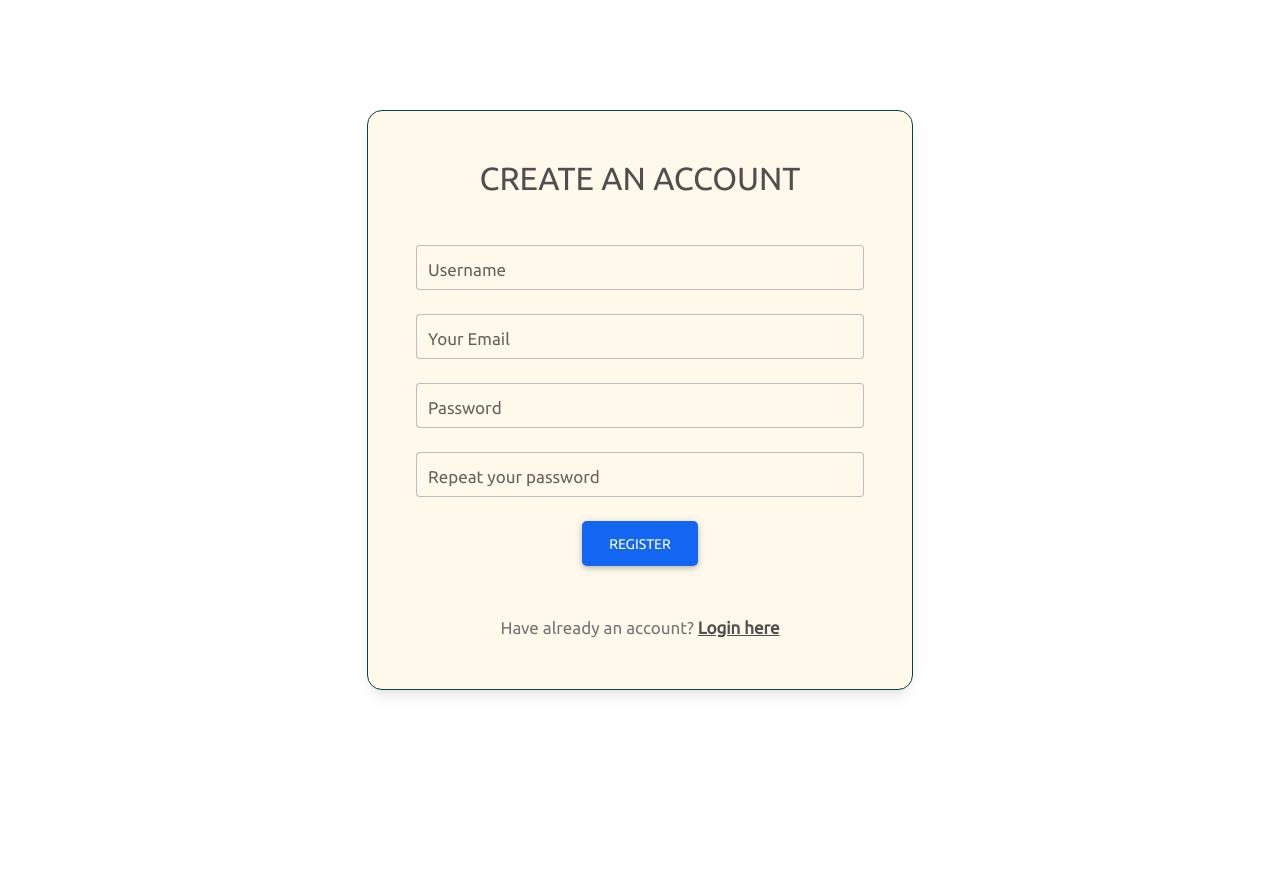
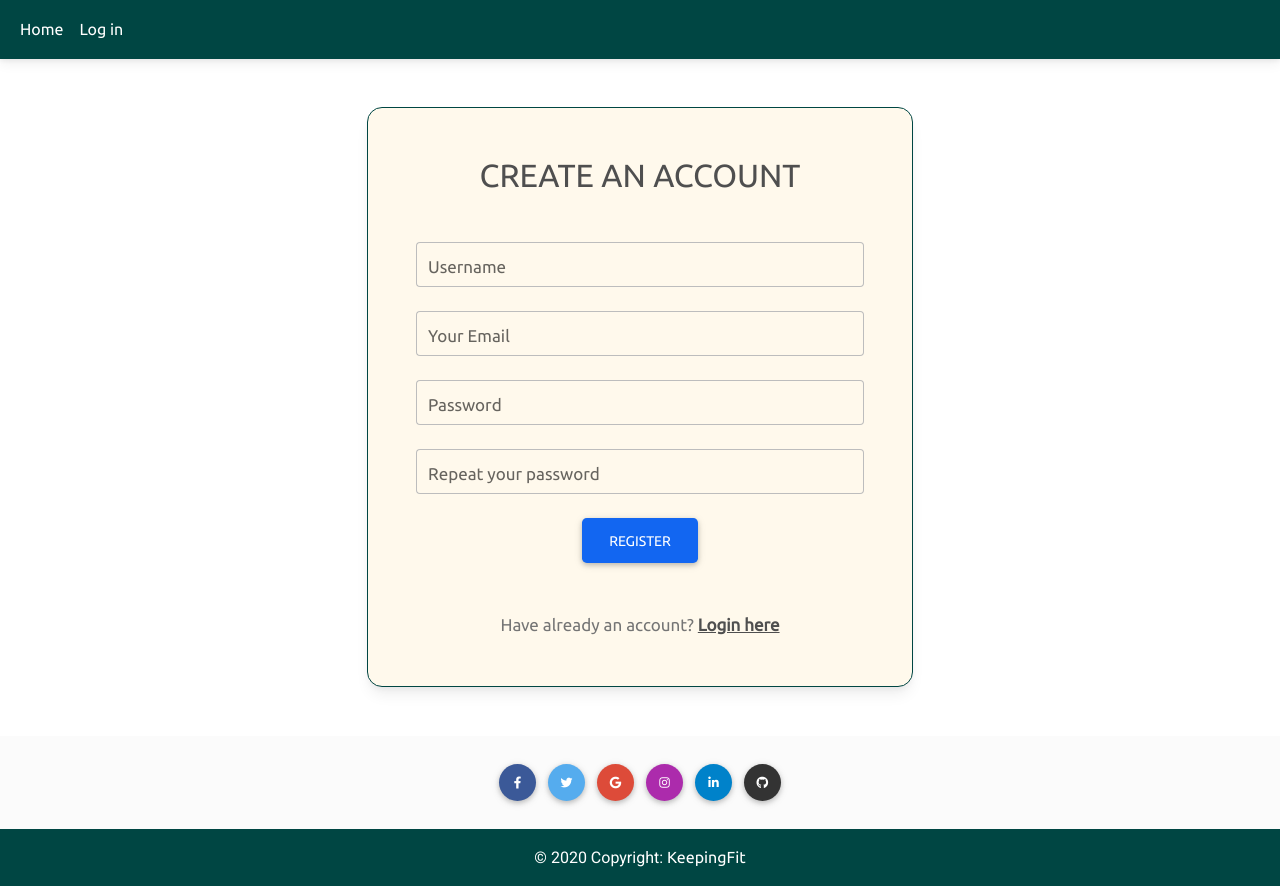
Before and after one commit to paullally/MS3, a Flask app: page /new-user in a window 1280 px wide. Before the commit the page ends 695 px from the top, so only its background shows below. Run offline with Flask 2, Linux system fonts and the light colour scheme; some libraries are stand-ins or nearby versions.

Commit message:
add navbar and footer to login and register page

```diff
--- a/templates/register.html
+++ b/templates/register.html
@@ -1,7 +1,24 @@
 {% extends "base.html" %}
 {% block content%}
-<section class="vh-100 " >
-    <div class=" d-flex align-items-center h-100 gradient-custom-3">
+<div class="main-container">
+  <nav class="navbar navbar-expand-lg navbar-light bg-light">
+    <div class="container-fluid">
+      <button class="navbar-toggler" type="button" data-mdb-toggle="collapse" data-mdb-target="#navbarSupportedContent" aria-controls="navbarSupportedContent" aria-expanded="false" aria-label="Toggle navigation">
+        <i class="fas fa-bars"></i>
+      </button>
+      <div class="collapse navbar-collapse" id="navbarSupportedContent">
+        <ul class="navbar-nav me-auto mb-2 mb-lg-0">
+          <li class="nav-item">
+            <a class="nav-link" href="{{ url_for('home') }}">Home</a>
+          </li>
+          <li class="nav-item">
+            <a class="nav-link" href="{{ url_for('loginpage') }}">Log in</a>
+          </li>
+        </ul>
+      </div>
+    </div>
+  </nav>
+    <div class=" d-flex align-items-center h-100 gradient-custom-3 my-5">
       <div class="container h-100">
         <div class="row d-flex justify-content-center align-items-center h-100">
           <div class="col-12 col-md-9 col-lg-7 col-xl-6">
@@ -55,6 +72,26 @@
         </div>
       </div>
     </div>
-  </section>
-
+    <div class="row">
+      <div class="col-lg-12">
+        <br><br>
+        <footer class="bg-light text-center text-white">
+          <div class="container p-4 pb-0">
+            <section class="mb-4">
+              <a class="btn btn-primary btn-floating m-1" style="background-color: #3b5998;" href="https://www.facebook.com/" role="button" target="_blank"><i class="fab fa-facebook-f"></i></a>
+              <a class="btn btn-primary btn-floating m-1" style="background-color: #55acee;" href="https://twitter.com/" role="button" target="_blank"><i class="fab fa-twitter"></i></a>
+              <a class="btn btn-primary btn-floating m-1" style="background-color: #dd4b39;" href="https://google.com/" role="button" target="_blank"><i class="fab fa-google"></i></a>
+              <a class="btn btn-primary btn-floating m-1" style="background-color: #ac2bac;" href="https://www.instagram.com/" role="button" target="_blank"><i class="fab fa-instagram"></i></a>
+              <a class="btn btn-primary btn-floating m-1" style="background-color: #0082ca;" href="https://www.linkedin.com/" role="button" target="_blank"><i class="fab fa-linkedin-in"></i></a>
+              <a class="btn btn-primary btn-floating m-1" style="background-color: #333333;" href="https://github.com/" role="button" target="_blank"><i class="fab fa-github"></i></a>
+            </section>
+          </div>
+          <div class="text-center p-3" style="background-color: var(--green);">
+            © 2020 Copyright:
+            <a class="text-white">KeepingFit</a>
+          </div>
+        </footer>
+      </div>
+    </div>
+     </div>
 {% endblock %}
```
Also changed, not shown: templates/login.html (+41 -4 lines).
